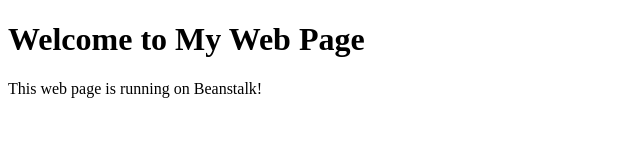
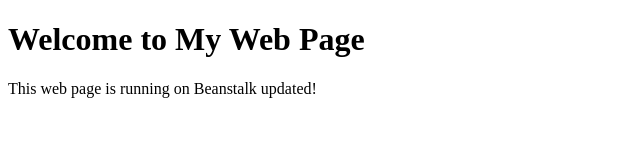
Before and after one commit to akashbal7/simple-web-page, a plain HTML site: page index.html in a window 1280 px wide. Shown: the full height of the page, 0-640 px from the left. Drawn offline with Linux system fonts and the light colour scheme.

Commit message:
Your commit message here

```diff
--- a/index.html
+++ b/index.html
@@ -7,6 +7,6 @@
 </head>
 <body>
     <h1>Welcome to My Web Page</h1>
-    <p>This web page is running on Beanstalk!</p>
+    <p>This web page is running on Beanstalk updated!</p>
 </body>
 </html>
```
